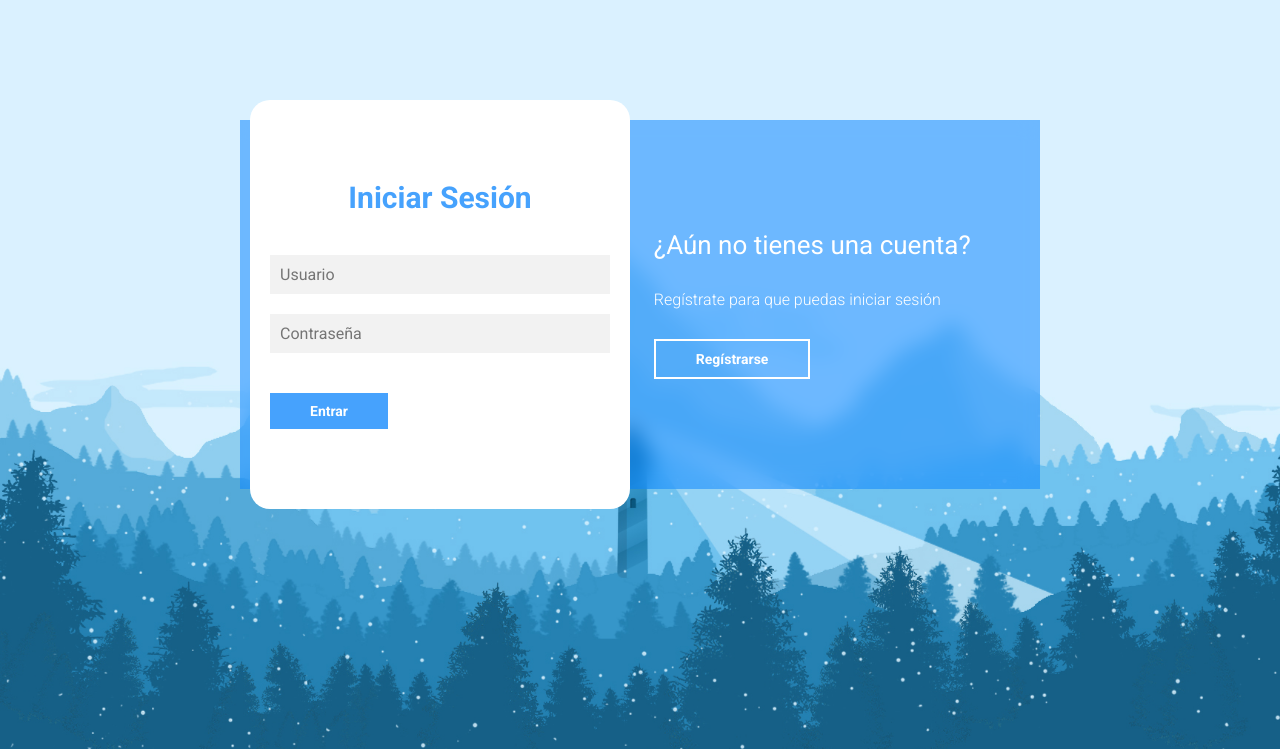
After one commit to Dani1410/pagina.web.COVID-19, a PHP site: page /login.php in a window 1280 px wide. The commit adds this page. Shown: the top 749 px of the page. Run offline with PHP 8.4, Linux system fonts and the light colour scheme.

Commit message:
Agregamos conexion a bd Y login

```diff
--- a/css/estilos.css
+++ b/css/estilos.css
@@ -40,7 +40,7 @@
     align-items: center;
     justify-content: center;
 
-    background-image: url('../fondo.jpg');
+    background-image: url('../img/fondo.jpg');
     background-size: cover;
     background-position: center center;
 
--- a/css/login-estilos.css
+++ b/css/login-estilos.css
@@ -3,8 +3,15 @@
     padding: 0;
     box-sizing: border-box;
     text-decoration: none;
-    font-family: sans-serif;
+    font-family: 'Roboto', sans-serif;
+}
 
+body{
+    background-image: url(../img/bg2.jpg);
+    background-size: cover;
+    background-repeat: no-repeat;
+    background-position: center;
+    background-attachment: fixed;
 }
 
 main{
@@ -15,5 +22,155 @@ main{
 }
 
 .contenedor__todo{
+    width: 100%;
+    max-width: 800px;
+    margin: auto;
+    position: relative;
+}
+
+.caja__trasera{
+    width: 100%;
+    padding: 10px 20px;
+    display: flex;
+    justify-content: center;
+    -webkit-backdrop-filter: blur(10px);
+    backdrop-filter: blur(10px);
+    background-color: rgba(0, 128, 255, 0.5);
 
 }
+
+.caja__trasera div{
+    margin: 100px 40px;
+    color: white;
+    transition: all 500ms;
+}
+
+
+.caja__trasera div p,
+.caja__trasera button{
+    margin-top: 30px;
+}
+
+.caja__trasera div h3{
+    font-weight: 400;
+    font-size: 26px;
+}
+
+.caja__trasera div p{
+    font-size: 16px;
+    font-weight: 300;
+}
+
+.caja__trasera button{
+    padding: 10px 40px;
+    border: 2px solid #fff;
+    font-size: 14px;
+    background: transparent;
+    font-weight: 600;
+    cursor: pointer;
+    color: white;
+    outline: none;
+    transition: all 300ms;
+}
+
+.caja__trasera button:hover{
+    background: #fff;
+    color: #46A2FD;
+}
+
+/*Formularios*/
+
+.contenedor__login-register{
+    display: flex;
+    align-items: center;
+    width: 100%;
+    max-width: 380px;
+    position: relative;
+    top: -185px;
+    left: 10px;
+
+    /*La transicion va despues del codigo JS*/
+    transition: left 500ms cubic-bezier(0.175, 0.885, 0.320, 1.275);
+}
+
+.contenedor__login-register form{
+    width: 100%;
+    padding: 80px 20px;
+    background: white;
+    position: absolute;
+    border-radius: 20px;
+}
+
+.contenedor__login-register form h2{
+    font-size: 30px;
+    text-align: center;
+    margin-bottom: 20px;
+    color: #46A2FD;
+}
+
+.contenedor__login-register form input{
+    width: 100%;
+    margin-top: 20px;
+    padding: 10px;
+    border: none;
+    background: #F2F2F2;
+    font-size: 16px;
+    outline: none;
+}
+
+.contenedor__login-register form button{
+    padding: 10px 40px;
+    margin-top: 40px;
+    border: none;
+    font-size: 14px;
+    background: #46A2FD;
+    font-weight: 600;
+    cursor: pointer;
+    color: white;
+    outline: none;
+}
+
+
+
+
+.formulario__login{
+    opacity: 1;
+    display: block;
+}
+.formulario__register{
+    display: none;
+}
+
+
+
+@media screen and (max-width: 850px){
+
+    main{
+        margin-top: 50px;
+    }
+
+    .caja__trasera{
+        max-width: 350px;
+        height: 300px;
+        flex-direction: column;
+        margin: auto;
+    }
+
+    .caja__trasera div{
+        margin: 0px;
+        position: absolute;
+    }
+
+
+    /*Formularios*/
+
+    .contenedor__login-register{
+        top: -10px;
+        left: -5px;
+        margin: auto;
+    }
+
+    .contenedor__login-register form{
+        position: relative;
+    }
+}
--- /dev/null
+++ b/js/login-script.js
@@ -0,0 +1,64 @@
+//Ejecutando funciones
+document.getElementById("btn__iniciar-sesion").addEventListener("click", iniciarSesion);
+document.getElementById("btn__registrarse").addEventListener("click", register);
+window.addEventListener("resize", anchoPage);
+
+//Declarando variables
+var formulario_login = document.querySelector(".formulario__login");
+var formulario_register = document.querySelector(".formulario__register");
+var contenedor_login_register = document.querySelector(".contenedor__login-register");
+var caja_trasera_login = document.querySelector(".caja__trasera-login");
+var caja_trasera_register = document.querySelector(".caja__trasera-register");
+
+    //FUNCIONES
+
+function anchoPage(){
+
+    if (window.innerWidth > 850){
+        caja_trasera_register.style.display = "block";
+        caja_trasera_login.style.display = "block";
+    }else{
+        caja_trasera_register.style.display = "block";
+        caja_trasera_register.style.opacity = "1";
+        caja_trasera_login.style.display = "none";
+        formulario_login.style.display = "block";
+        contenedor_login_register.style.left = "0px";
+        formulario_register.style.display = "none";
+    }
+}
+
+anchoPage();
+
+
+    function iniciarSesion(){
+        if (window.innerWidth > 850){
+            formulario_login.style.display = "block";
+            contenedor_login_register.style.left = "10px";
+            formulario_register.style.display = "none";
+            caja_trasera_register.style.opacity = "1";
+            caja_trasera_login.style.opacity = "0";
+        }else{
+            formulario_login.style.display = "block";
+            contenedor_login_register.style.left = "0px";
+            formulario_register.style.display = "none";
+            caja_trasera_register.style.display = "block";
+            caja_trasera_login.style.display = "none";
+        }
+    }
+
+    function register(){
+        if (window.innerWidth > 850){
+            formulario_register.style.display = "block";
+            contenedor_login_register.style.left = "410px";
+            formulario_login.style.display = "none";
+            caja_trasera_register.style.opacity = "0";
+            caja_trasera_login.style.opacity = "1";
+        }else{
+            formulario_register.style.display = "block";
+            contenedor_login_register.style.left = "0px";
+            formulario_login.style.display = "none";
+            caja_trasera_register.style.display = "none";
+            caja_trasera_login.style.display = "block";
+            caja_trasera_login.style.opacity = "1";
+        }
+}
--- /dev/null
+++ b/login.php
@@ -0,0 +1,67 @@
+<?php
+
+    session_start();
+
+    if(isset($_SESSION['usuario'])){
+        header("location: index.php");
+    }
+
+?>
+
+<!DOCTYPE html>
+<html lang="en">
+<head>
+    <meta charset="UTF-8">
+    <meta name="viewport" content="width=device-width, initial-scale=1.0">
+    <title>Login y Register</title>
+
+    <link href="https://fonts.googleapis.com/css2?family=Roboto:ital,wght@0,100;0,300;0,400;0,500;0,700;0,900;1,100;1,300;1,400;1,500;1,700;1,900&display=swap" rel="stylesheet">
+
+
+    <link rel="stylesheet" href="./css/login-estilos.css">
+</head>
+<body>
+
+        <main>
+
+            <div class="contenedor__todo">
+                <div class="caja__trasera">
+                    <div class="caja__trasera-login">
+                        <h3>¿Ya tienes una cuenta?</h3>
+                        <p>Inicia sesión para entrar en la página</p>
+                        <button id="btn__iniciar-sesion">Iniciar Sesión</button>
+                    </div>
+                    <div class="caja__trasera-register">
+                        <h3>¿Aún no tienes una cuenta?</h3>
+                        <p>Regístrate para que puedas iniciar sesión</p>
+                        <button id="btn__registrarse">Regístrarse</button>
+                    </div>
+                </div>
+
+                <!--Formulario de Login y registro-->
+                <div class="contenedor__login-register">
+                    <!--Login-->
+                    <form action="php/login_usuario_be.php" method="POST" class="formulario__login">
+                        <h2>Iniciar Sesión</h2>
+                        <input type="text" placeholder="Usuario" name="usuario">
+                        <input type="password" placeholder="Contraseña" name="contrasena">
+                        <button>Entrar</button>
+                    </form>
+
+                    <!--Register-->
+                    <form action="php/registro_usuario_be.php" method="POST" class="formulario__register">
+                        <h2>Regístrarse</h2>
+                        <input type="text" placeholder="Nombre completo" name="nombre_completo">
+                        <input type="text" placeholder="Correo Electronico" name="correo">
+                        <input type="text" placeholder="Usuario" name="usuario">
+                        <input type="password" placeholder="Contraseña" name="contrasena">
+                        <button>Regístrarse</button>
+                    </form>
+                </div>
+            </div>
+
+        </main>
+
+        <script src="./js/login-script.js"></script>
+</body>
+</html>
--- /dev/null
+++ b/php/cerrar_sesion_be.php
@@ -0,0 +1,5 @@
+<?php
+
+session_start();
+session_destroy();
+header("Location: ../login.php");
```
Also changed, not shown: css/index.css (+17 -17 lines), index.php (renamed from index.html, +22 -4 lines), login.html (deleted, +0 -49 lines), mensaje-de-envio.html (deleted, +0 -27 lines), php/conexion_be.php (added, +17 -0 lines), php/enviar.php (renamed from enviar.php, +6 -1 lines), php/login_usuario_be.php (added, +24 -0 lines), php/registro_usuario_be.php (added, +56 -0 lines), fondo.jpg (deleted), img/bg1.jpg (added), img/bg2.jpg (added), img/bg3.jpg (added), img/bg4.jpg (added), 1 other file.
